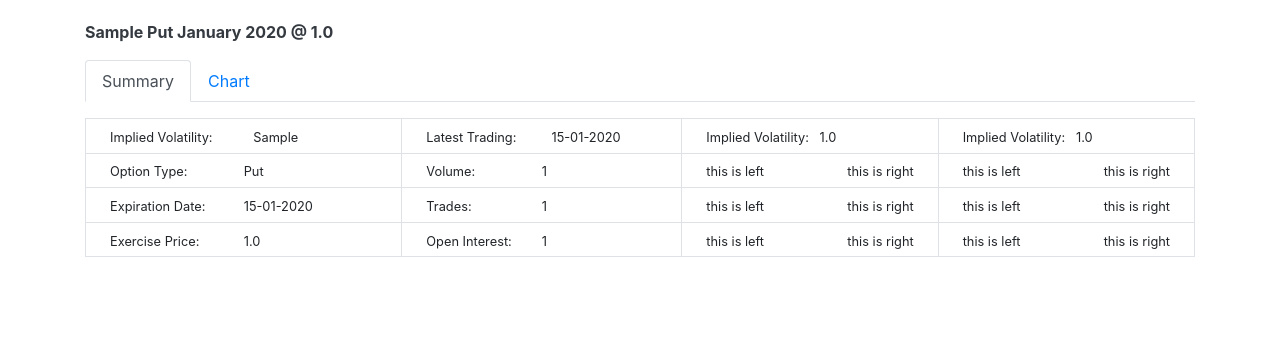
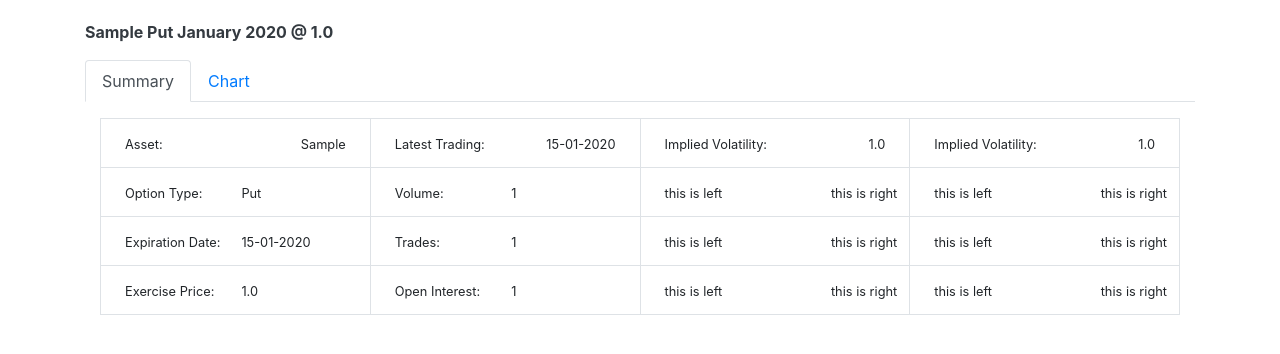
Before and after one commit to bishopston/scalper, a Django app: a page that uses option_pricing/templates/option_pricing/option_screener.html in a window 1280 px wide. Shown: the part 56-410 px from the top of the page. Run offline with Django 3.2, Linux system fonts and the light colour scheme; tables that the repository leaves empty hold one stand-in row (values such as "Sample post"); some libraries are stand-ins or nearby versions.

Commit message:
23112020_b

```diff
--- a/option_pricing/templates/option_pricing/option_screener.html
+++ b/option_pricing/templates/option_pricing/option_screener.html
@@ -31,73 +31,74 @@
             </ul>
 
             <div class="my-3 tab-content">
+                <div class="container bg-white text-dark">
                     <div role="tabpanel" class="tab-pane active" id="summary">
-                    <table class="table table-bordered table-sm">
+                        <table class="table table-bordered">
                             <thead>
                                 <tr>
-                              <th class="hidethis" scope="col">#</th>
-                              <th class="hidethis" scope="col">#</th>
-                              <th class="hidethis" scope="col">#</th>
-                              <th class="hidethis" scope="col">#</th>
+                                <th class="hidethis w-25" scope="col">#</th>
+                                <th class="hidethis w-25" scope="col">#</th>
+                                <th class="hidethis w-25" scope="col">#</th>
+                                <th class="hidethis w-25" scope="col">#</th>
                                 </tr>
                             </thead>
                             <tbody>
                                 <tr>
-                                <td class="pl-4">
-                                    <div style="float:left;width:50%;"><small>Implied Volatility:</small></div>
-                                    <div style="float:right;width:50%;text-align: left;"><small>{{asset}}</small></div>
+                                    <td class="px-4 w-25">
+                                        <div style="float:left;text-align: left;"><small>Asset:</small></div>
+                                        <div style="float:right;text-align: left;"><small>{{asset}}</small></div>
                                     </td>
-                                <td class="pl-4">
-                                    <div style="float:left;width:50%;"><small>Latest Trading:</small></div>
-                                    <div style="float:right;width:50%;text-align: left;"><small>{{latest_trad_date}}</small></div>
+                                    <td class="px-4 w-25">
+                                        <div style="float:left;text-align: left;"><small>Latest Trading:</small></div>
+                                        <div style="float:right;text-align: left;"><small>{{latest_trad_date}}</small></div>
                                     </td>
-                                <td class="pl-4">
-                                    <div style="float:left;width:50%;"><small>Implied Volatility:</small></div>
-                                    <div style="float:right;width:50%;text-align: left;"><small>{{imp_vol}}</small></div>
+                                    <td class="px-4 w-25">
+                                        <div style="float:left;text-align: left;"><small>Implied Volatility:</small></div>
+                                        <div style="float:right;text-align: left;"><small>{{imp_vol}}</small></div>
                                     </td>
-                                <td class="pl-4">
-                                    <div style="float:left;width:50%;"><small>Implied Volatility:</small></div>
-                                    <div style="float:right;width:50%;text-align: left;"><small>{{imp_vol}}</small></div>
+                                    <td class="px-4 w-25">
+                                        <div style="float:left;text-align: left;"><small>Implied Volatility:</small></div>
+                                        <div style="float:right;text-align: left;"><small>{{imp_vol}}</small></div>
                                     </td>
                                 </tr>
                                 <tr>
-                                <td class="px-4">
-                                    <div style="float:left;width:50%;"><small>Option Type:</small></div>
+                                    <td class="pl-4">
+                                        <div style="float:left;width:50%;text-align: left;"><small>Option Type:</small></div>
                                         <div style="float:right;width:50%;text-align: left;"><small>{{optiontype}}</small></div>
                                     </td>
-                                <td class="px-4">
+                                    <td class="pl-4">
                                         <div style="float:left;width:50%;"><small>Volume:</small></div>
                                         <div style="float:right;width:50%;text-align: left;"><small>{{volume}}</small></div>
                                     </td>
-                                <td class="px-4">
+                                    <td class="pl-4">
                                         <div style="float:left;width:50%;"><small>this is left</small></div>
                                         <div style="float:right;width:50%;text-align: right;"><small>this is right</small></div>
                                     </td>
-                                <td class="px-4">
+                                    <td class="pl-4">
                                         <div style="float:left;width:50%;"><small>this is left</small></div>
                                         <div style="float:right;width:50%;text-align: right;"><small>this is right</small></div>
                                     </td>
                                 </tr>
                                 <tr>
-                                <td class="px-4">
-                                    <div style="float:left;width:50%;"><small>Expiration Date:</small></div>
+                                    <td class="pl-4">
+                                        <div style="float:left;width:50%;text-align: left;"><small>Expiration Date:</small></div>
                                         <div style="float:right;width:50%;text-align: left;"><small>{{expdate}}</small></div>
                                     </td>
-                                <td class="px-4">
+                                    <td class="pl-4">
                                         <div style="float:left;width:50%;"><small>Trades:</small></div>
                                         <div style="float:right;width:50%;text-align: left;"><small>{{trades}}</small></div>
                                     </td>
-                                <td class="px-4">
+                                    <td class="pl-4">
                                         <div style="float:left;width:50%;"><small>this is left</small></div>
                                         <div style="float:right;width:50%;text-align: right;"><small>this is right</small></div>
                                     </td>
-                                <td class="px-4">
+                                    <td class="pl-4">
                                         <div style="float:left;width:50%;"><small>this is left</small></div>
                                         <div style="float:right;width:50%;text-align: right;"><small>this is right</small></div>
                                     </td>
                                 </tr>
                                 <tr>
-                                <td class="px-4">
+                                    <td class="pl-4">
                                         <div style="float:left;width:50%;"><small>Exercise Price:</small></div>
                                         <div style="float:right;width:50%;text-align: left;"><small>
                                             {% if asset == 'FTSE' %}
@@ -107,21 +108,22 @@
                                             {% endif %}
                                         </small></div>
                                     </td>
-                                <td class="px-4">
+                                    <td class="pl-4">
                                         <div style="float:left;width:50%;"><small>Open Interest:</small></div>
                                         <div style="float:right;width:50%;text-align: left;"><small>{{open_interest}}</small></div>
                                     </td>
-                                <td class="px-4">
+                                    <td class="pl-4">
                                         <div style="float:left;width:50%;"><small>this is left</small></div>
                                         <div style="float:right;width:50%;text-align: right;"><small>this is right</small></div>
                                     </td>
-                                <td class="px-4">
+                                    <td class="pl-4">
                                         <div style="float:left;width:50%;"><small>this is left</small></div>
                                         <div style="float:right;width:50%;text-align: right;"><small>this is right</small></div>
                                     </td>
                                 </tr>
                             </tbody>
                         </table>
+                    </div>
                 </div>
                 <div role="tabpanel" class="tab-pane" id="chart">
                     <div class="container bg-white text-dark">
```
Lines whose indentation alone changed are shown as unchanged.
